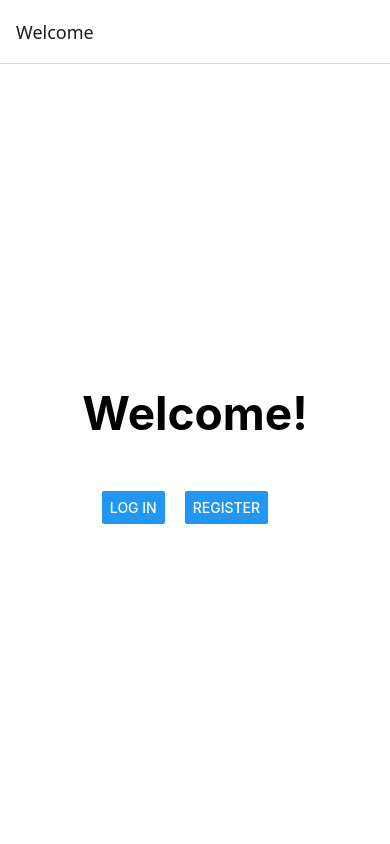
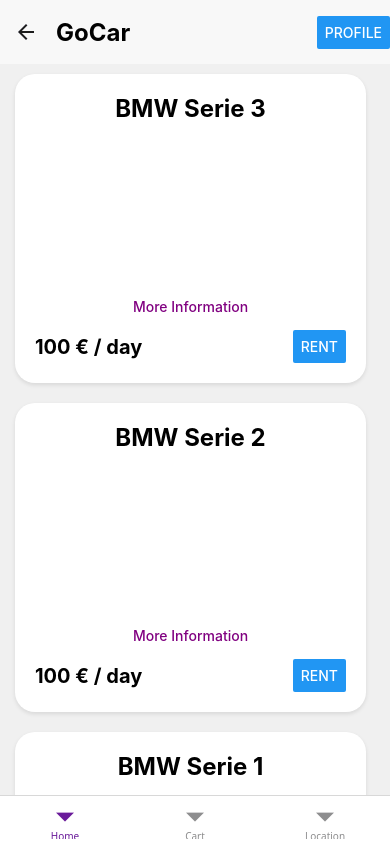
Before and after one commit to AneAltunaa/CarRentalApp, a React Native app: screen /MainTabs in a window 390 px wide. Built offline with nearby package versions, Linux system fonts and the light colour scheme.

Commit message:
merged project

```diff
--- a/App.tsx
+++ b/App.tsx
@@ -1,37 +1,85 @@
 import { StatusBar } from 'expo-status-bar';
-import { StyleSheet, Text, View } from 'react-native';
+import { StyleSheet, Text, View, Button} from 'react-native';
 import login from './login';
 import register from './register';
 import Home from './Home';
-import mainPage from './mainPage';
+import CarListScreen from './screens/CarListScreen';
+import React from 'react';
 import forgotPass from './forgotPass';
-import {createStaticNavigation} from '@react-navigation/native';
+import {createStaticNavigation, NavigationContainer} from '@react-navigation/native';
 import {createNativeStackNavigator} from '@react-navigation/native-stack';
+import TabNavigator from './navigation/TabNavigation';
+
 import { Database } from "./database";
 
-const RootStack = createNativeStackNavigator({
-  screens: {
-    Home: {
-      screen: Home,
-      options: {title: 'Welcome'},
-    },
-    login: {
-      screen: login,
-    },
-    register:{
-        screen: register},
-    mainPage:{
-        screen: mainPage},
-    forgotPass:{
-        screen: forgotPass}
-  },
-});
-
-const Navigation = createStaticNavigation(RootStack);
+const Stack = createNativeStackNavigator();
 
 export default function App() {
   return (
-    <Navigation/>
+
+    <NavigationContainer>
+
+      <Stack.Navigator
+        // Options for the entire stack navigator's header
+        initialRouteName='Home'
+        screenOptions={{
+          headerStyle: {
+            backgroundColor: '#f8f8f8', // A light background for the header
+          },
+          headerShadowVisible: false, // Remove the line under the header
+        }}
+      >
+
+        <Stack.Screen
+        name='Home'
+        component={Home}
+        options={{headerShown:false}
+        }
+        />
+        <Stack.Screen
+        name='login'
+        component={login}
+        options={{headerShown:false}
+        }
+        />
+        <Stack.Screen
+        name='register'
+        component={register}
+        options={{headerShown:false}
+        }
+        />
+        <Stack.Screen
+        name='forgotPass'
+        component={forgotPass}
+        options={{headerShown:false}
+        }
+        />
+
+
+        {/* The main screen of our stack is the entire TabNavigator */}
+        <Stack.Screen
+          name="MainTabs"
+          component={TabNavigator}
+          // Options for this specific screen's header
+          options={{
+            headerTitle: () => (
+              // Display the app name with custom styling
+              <Text style={{ fontSize: 24, fontWeight: 'bold' }}>GoCar</Text>
+            ),
+            headerRight: () => (
+              // Display a button on the right side
+              <Button
+                onPress={() => alert('Profile button pressed!')}
+                title="Profile" // Using text as a placeholder for the icon
+              />
+            ),
+          }}
+        />
+        {/* We can add other screens like a real Profile screen here later */}
+        {/* <Stack.Screen name="Profile" component={ProfileScreen} /> */}
+      </Stack.Navigator>
+    </NavigationContainer>
+
   );
 }
 
--- /dev/null
+++ b/components/CarCard.tsx
@@ -0,0 +1,82 @@
+import React from 'react';
+import { View, Text, StyleSheet, Image, Button } from 'react-native';
+ // Import the 'Car' type from our data file
+ import { Car } from '../data/cars';
+
+ // Define the type for the props this components will receive
+ // It expects a single prop named 'car' of type 'Car'
+ interface CarCardProps {
+    car: Car;
+ }
+
+ // This is the CarCard component
+ // It uses destrucuring to get the 'car' object directly from prps
+ const CarCard: React.FC<CarCardProps> = ({ car }) => {
+    return (
+        <View style={styles.cardContainer}>
+            {/* Car Title */}
+            <Text style={styles.title}>{car.name}</Text>
+
+            {/* Car Image */}
+            <Image source={{ uri: car.image }} style={styles.image} />
+
+            {/* More information link */}
+            <Text style={styles.infoLink}>More Information</Text>
+
+            {/* Bottom row containing price and button */}
+            <View style={styles.bottomRow}>
+                <Text style={styles.price}>{car.price} € / day</Text>
+                <Button title="Rent" onPress={() => alert('Rent button pressed!')} />
+            </View>
+        </View>
+    );
+ };
+
+// define the styles for te component
+const styles = StyleSheet.create({
+    cardContainer: {
+        width: '90%',
+        backgroundColor: 'white',
+        borderRadius: 20,
+        padding: 20,
+        marginVertical: 10,
+        marginHorizontal: 15,
+        // Shadow for iOS
+        shadowColor: '#000',
+        shadowOffset: { width: 0, height: 2 },
+        shadowOpacity: 0.1,
+        shadowRadius: 4,
+        // Shadow for Android
+        elevation: 5,
+    },
+    title: {
+        fontSize: 24,
+        fontWeight: 'bold',
+        textAlign: 'center',
+        marginBottom: 15,
+    },
+    image: {
+        width: '100%',
+        height: 150,
+        resizeMode: 'contain',
+        marginBottom: 10,
+    },
+    infoLink: {
+        color: '#800080',
+        textAlign: 'center',
+        marginBottom: 15,
+        fontWeight: '500',
+    },
+    bottomRow: {
+        flexDirection: 'row',
+        justifyContent: 'space-between',
+        alignItems: 'center',
+    },
+    price: {
+        fontSize: 20,
+        fontWeight: 'bold',
+    },
+});
+
+// Export the component so it can be used in other files
+export default CarCard;
--- /dev/null
+++ b/data/cars.ts
@@ -0,0 +1,31 @@
+// data/cars.ts
+
+// Define the 'type' or 'shape' of a single car object.
+export interface Car {
+    id: string;
+    name: string;
+    price: number;
+    image: string;
+}
+
+// Create and export an array of car objects using the defined 'Car' type.
+export const CARS: Car[] = [
+    {
+        id: '1',
+        name: 'BMW Serie 3',
+        price: 100,
+        image: '',
+    },
+    {
+        id: '2',
+        name: 'BMW Serie 2',
+        price: 100,
+        image: '',
+    },
+    {
+        id: '3',
+        name: 'BMW Serie 1',
+        price: 100,
+        image: '',
+    }
+]
--- a/login.tsx
+++ b/login.tsx
@@ -29,7 +29,7 @@
     }**/
    /*If login correct navigate to mainPage */
 
-    navigation.navigate('mainPage')
+    navigation.navigate('MainTabs')
 
 }
 
--- /dev/null
+++ b/navigation/TabNavigation.tsx
@@ -0,0 +1,29 @@
+// navigation/TabNavigator.tsx
+
+import React from 'react';
+import { createBottomTabNavigator } from '@react-navigation/bottom-tabs';
+
+// Import our screen components
+import CarListScreen from '../screens/CarListScreen';
+import LocationScreen from '../screens/LocationScreen';
+import Cart from '../screens/CartScreen';
+
+const Tab = createBottomTabNavigator();
+
+const TabNavigator = () => {
+  return (
+    <Tab.Navigator
+      screenOptions={{
+        // We will move the styling options to the Stack Navigator later
+        headerShown: false, // This hides the header for all tab screens
+        tabBarActiveTintColor: '#6A1B9A',
+      }}
+    >
+      <Tab.Screen name="Home" component={CarListScreen} />
+      <Tab.Screen name="Cart" component={Cart} />
+      <Tab.Screen name="Location" component={LocationScreen} />
+    </Tab.Navigator>
+  );
+};
+
+export default TabNavigator;
--- a/package.json
+++ b/package.json
@@ -9,6 +9,7 @@
     "web": "expo start --web"
   },
   "dependencies": {
+    "@react-navigation/bottom-tabs": "^7.4.7",
     "@react-navigation/native": "^7.1.17",
     "@react-navigation/native-stack": "^7.3.26",
     "axios": "^1.12.2",
--- /dev/null
+++ b/screens/CarListScreen.tsx
@@ -0,0 +1,25 @@
+import React from "react";
+import { View, StyleSheet, FlatList } from 'react-native';
+import CarCard from "../components/CarCard";
+import { CARS } from "../data/cars";
+
+const CarListScreen = () => {
+    return (
+        <View style={styles.container}>
+            <FlatList
+              data={CARS} // use our dummy data array
+              renderItem={({ item }) => <CarCard car={item} />} // tell FlatList how to render each item
+              keyExtractor={item => item.id} // give each item a unique key
+            />
+        </View>
+    );
+};
+
+const styles = StyleSheet.create({
+    container: {
+        //flex: 1,
+        backgroundColor: '#f0f0f0',
+    },
+});
+
+export default CarListScreen;
--- /dev/null
+++ b/screens/CartScreen.tsx
@@ -0,0 +1,24 @@
+// screens/CartScreen.tsx
+
+import React from 'react';
+import { View, Text, StyleSheet } from 'react-native';
+
+const CartScreen = () => {
+  return (
+    // A container view to center the content
+    <View style={styles.container}>
+      <Text>Cart Screen</Text>
+    </View>
+  );
+};
+
+// Basic styles for the container
+const styles = StyleSheet.create({
+  container: {
+    flex: 1,
+    justifyContent: 'center',
+    alignItems: 'center',
+  },
+});
+
+export default CartScreen;
--- /dev/null
+++ b/screens/LocationScreen.tsx
@@ -0,0 +1,24 @@
+// screens/LocationScreen.tsx
+
+import React from 'react';
+import { View, Text, StyleSheet } from 'react-native';
+
+const LocationScreen = () => {
+  return (
+    // A container view to center the content
+    <View style={styles.container}>
+      <Text>Location Screen</Text>
+    </View>
+  );
+};
+
+// Basic styles for the container
+const styles = StyleSheet.create({
+  container: {
+    flex: 1,
+    justifyContent: 'center',
+    alignItems: 'center',
+  },
+});
+
+export default LocationScreen;
```
Also changed, not shown: 1 other file (tests, documents, lock files or other folders).
